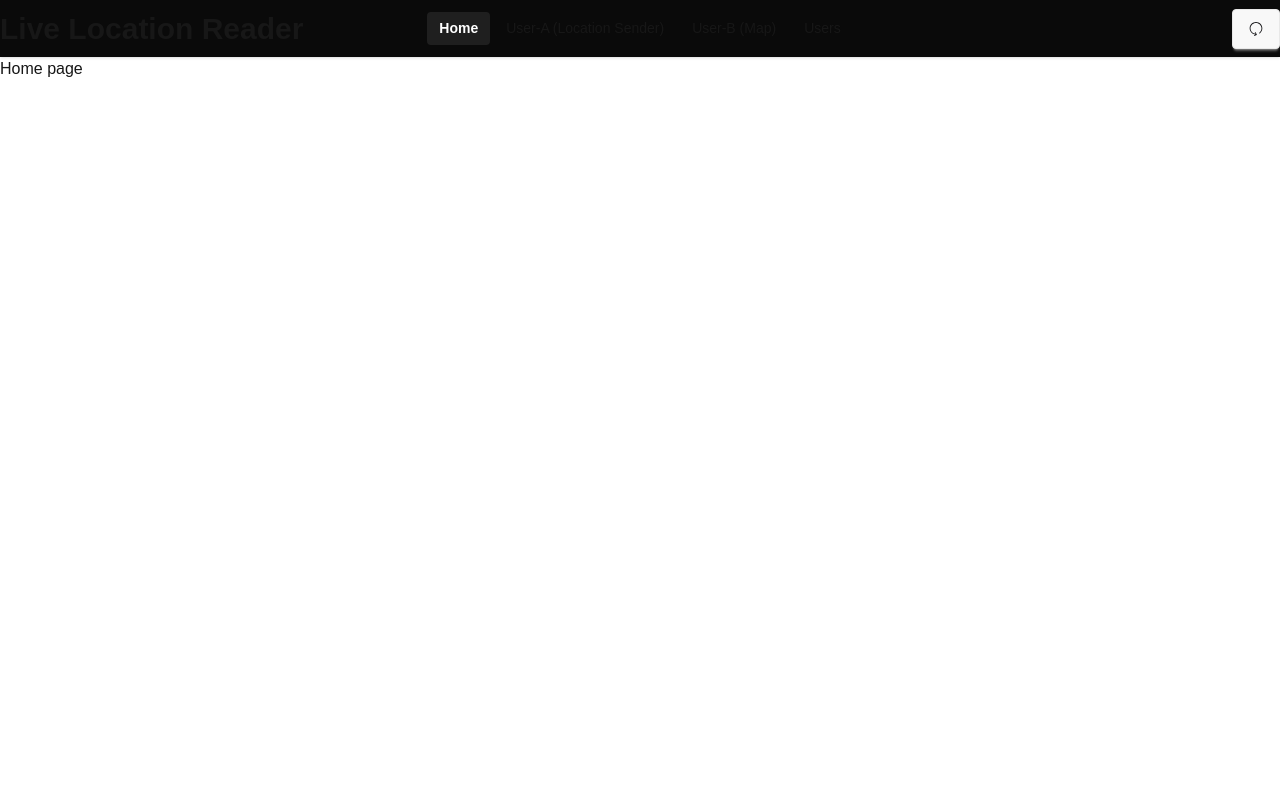
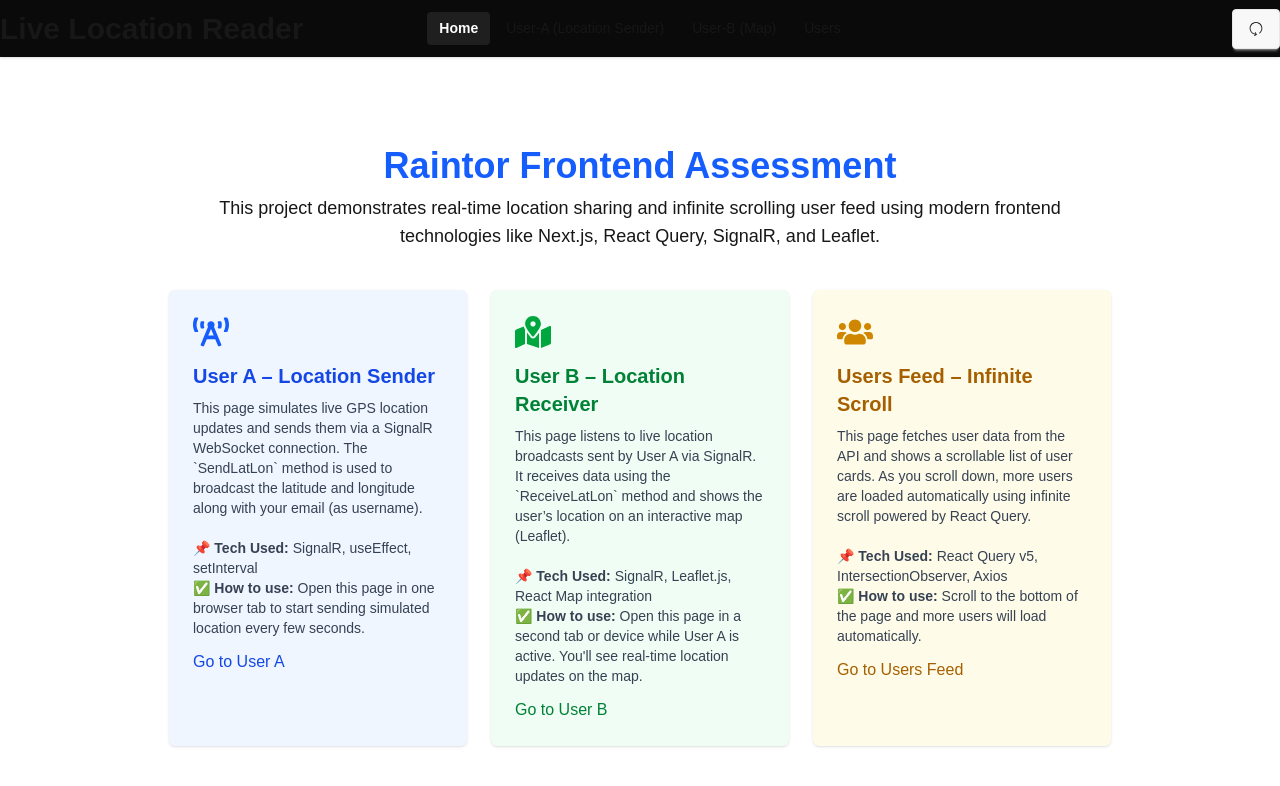
Before and after one commit to shahalimshompod/live-location-sender, a Next.js app: page / in a window 1280 px wide. Shown: the top 786 px of the page. Built offline with nearby package versions, Linux system fonts and the light colour scheme.

Commit message:
all things done

```diff
--- a/app/components/Navbar.jsx
+++ b/app/components/Navbar.jsx
@@ -72,7 +72,7 @@ const Navbar = () => {
               </li>
             </ul>
           </div>
-          <a className="text-base md:text-xl xl:text-3xl font-bold">
+          <a href="/" className="text-base md:text-xl xl:text-3xl font-bold">
             Live Location Reader
           </a>
         </div>
--- a/app/page.jsx
+++ b/app/page.jsx
@@ -1,11 +1,107 @@
-import React from 'react';
+// "use client";
 
-const page = () => {
-    return (
-        <div className='container mx-auto'>
-            <h1>Home page</h1>
+import React from "react";
+import Link from "next/link";
+import { FaBroadcastTower, FaMapMarkedAlt, FaUsers } from "react-icons/fa";
+
+const Page = () => {
+  return (
+    <main className="min-h-[94vh] py-12 px-4 flex items-center justify-center">
+      <div className="w-full max-w-5xl p-6 md:p-10 space-y-10 border border-base-100">
+        {/* Title */}
+        <div className="text-center">
+          <h1 className="text-3xl md:text-4xl font-bold text-blue-600">
+            Raintor Frontend Assessment
+          </h1>
+          <p className="mt-2 text-base md:text-lg">
+            This project demonstrates real-time location sharing and infinite
+            scrolling user feed using modern frontend technologies like Next.js,
+            React Query, SignalR, and Leaflet.
+          </p>
         </div>
-    );
+
+        {/* Grid Sections */}
+        <div className="grid grid-cols-1 md:grid-cols-3 gap-6">
+          {/* User A */}
+          <div className="bg-blue-50 p-6 rounded-md shadow hover:shadow-lg transition">
+            <FaBroadcastTower className="text-4xl text-blue-600 mb-3" />
+            <h2 className="text-xl font-semibold text-blue-700 mb-2">
+              User A – Location Sender
+            </h2>
+            <p className="text-sm text-gray-700 mb-3">
+              This page simulates live GPS location updates and sends them via a
+              SignalR WebSocket connection. The `SendLatLon` method is used to
+              broadcast the latitude and longitude along with your email (as
+              username).
+              <br />
+              <br />
+              📌 <strong>Tech Used:</strong> SignalR, useEffect, setInterval
+              <br />✅ <strong>How to use:</strong> Open this page in one
+              browser tab to start sending simulated location every few seconds.
+            </p>
+            <Link
+              href="/pages/user_a"
+              className="text-blue-700 font-medium hover:underline"
+            >
+              Go to User A
+            </Link>
+          </div>
+
+          {/* User B */}
+          <div className="bg-green-50 p-6 rounded-md shadow hover:shadow-lg transition">
+            <FaMapMarkedAlt className="text-4xl text-green-600 mb-3" />
+            <h2 className="text-xl font-semibold text-green-700 mb-2">
+              User B – Location Receiver
+            </h2>
+            <p className="text-sm text-gray-700 mb-3">
+              This page listens to live location broadcasts sent by User A via
+              SignalR. It receives data using the `ReceiveLatLon` method and
+              shows the user’s location on an interactive map (Leaflet).
+              <br />
+              <br />
+              📌 <strong>Tech Used:</strong> SignalR, Leaflet.js, React Map
+              integration
+              <br />✅ <strong>How to use:</strong> Open this page in a second
+              tab or device while User A is active. You'll see real-time
+              location updates on the map.
+            </p>
+            <Link
+              target="_blank"
+              href="/pages/user_b"
+              className="text-green-700 font-medium hover:underline"
+            >
+              Go to User B
+            </Link>
+          </div>
+
+          {/* Users Feed */}
+          <div className="bg-yellow-50 p-6 rounded-md shadow hover:shadow-lg transition">
+            <FaUsers className="text-4xl text-yellow-600 mb-3" />
+            <h2 className="text-xl font-semibold text-yellow-700 mb-2">
+              Users Feed – Infinite Scroll
+            </h2>
+            <p className="text-sm text-gray-700 mb-3">
+              This page fetches user data from the API and shows a scrollable
+              list of user cards. As you scroll down, more users are loaded
+              automatically using infinite scroll powered by React Query.
+              <br />
+              <br />
+              📌 <strong>Tech Used:</strong> React Query v5,
+              IntersectionObserver, Axios
+              <br />✅ <strong>How to use:</strong> Scroll to the bottom of the
+              page and more users will load automatically.
+            </p>
+            <Link
+              href="/pages/users"
+              className="text-yellow-700 font-medium hover:underline"
+            >
+              Go to Users Feed
+            </Link>
+          </div>
+        </div>
+      </div>
+    </main>
+  );
 };
 
-export default page;
+export default Page;
```
